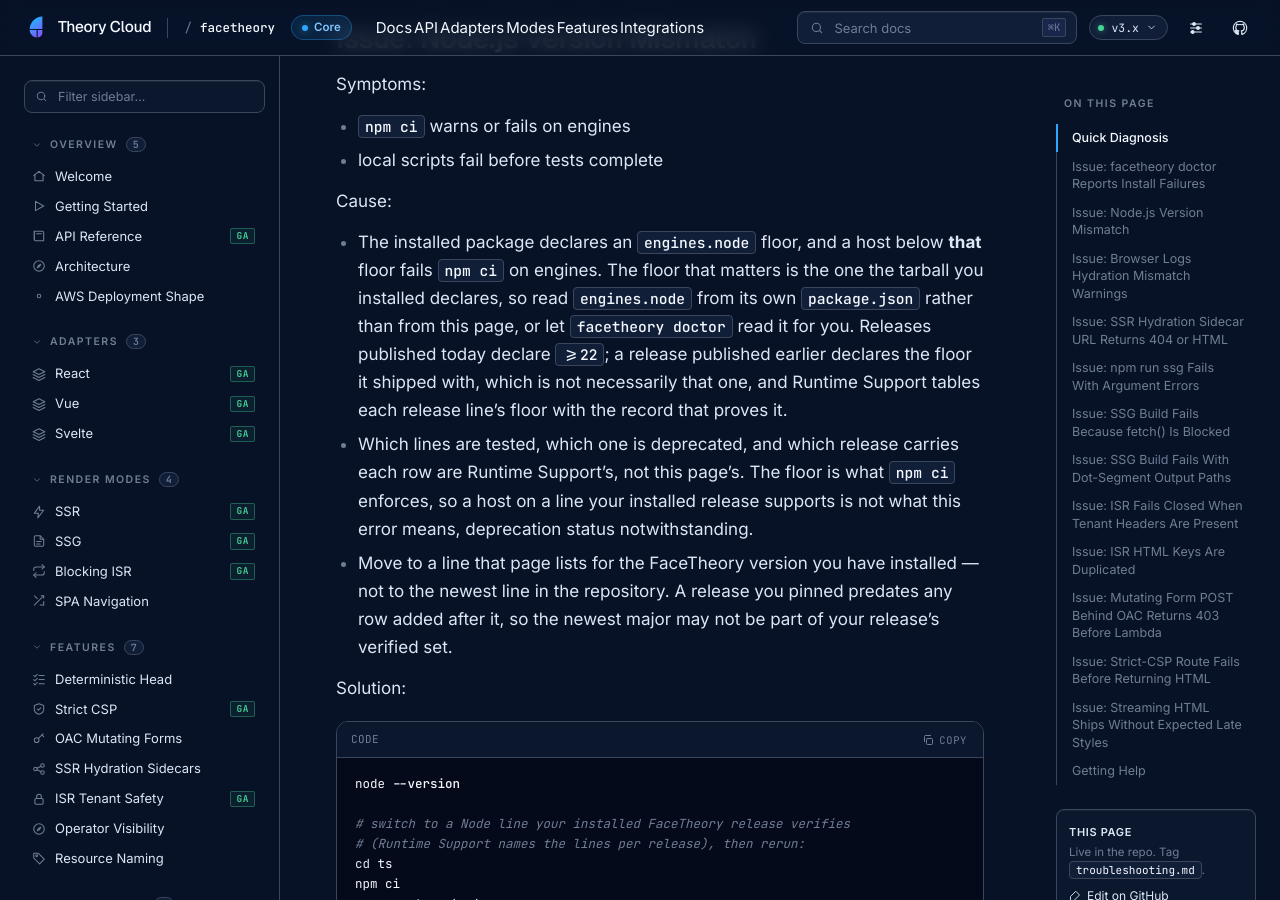
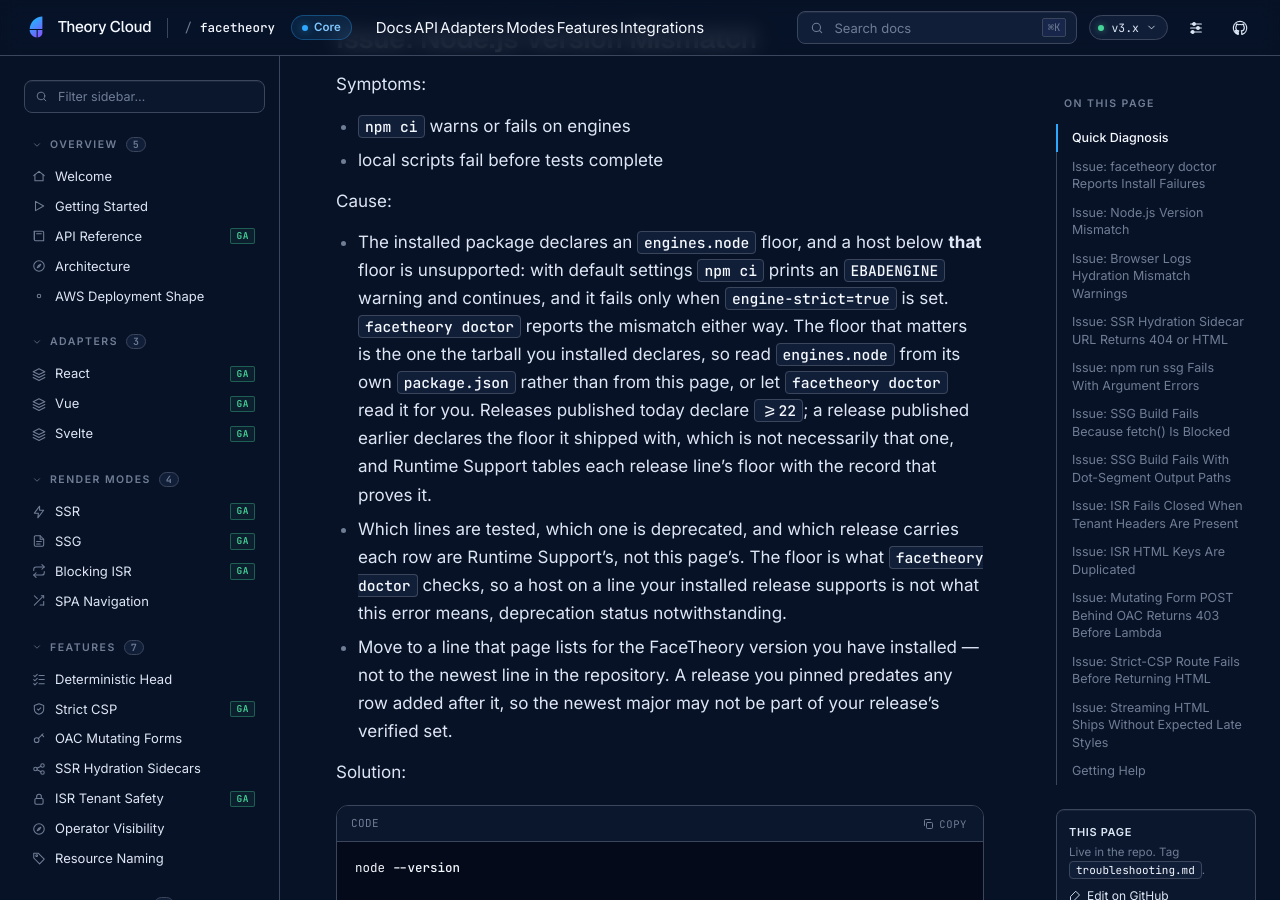
Before and after one commit to theory-cloud/FaceTheory, a Jekyll site: the page built from docs/troubleshooting.md, in a window 1280 px wide and 900 px high, scrolled down 2988 px. Built offline with Jekyll 4.4.1, drawn with Linux system fonts in a browser that asks for light colours.

Commit message:
fix(docs): stop claiming npm ci fails on engines below the floor
Troubleshooting said a host below the installed release's engines.node floor
"fails `npm ci` on engines", and that "the floor is what `npm ci` enforces".
That is false with default settings: npm's engine-strict setting defaults to
false, so `npm ci` prints an EBADENGINE warning and exits 0. It fails only
when engine-strict=true is set. A reader below the declared floor can
therefore install successfully while still unsupported.

Now the page says the floor is unsupported, that with default settings
`npm ci` prints an EBADENGINE warning and continues, that it fails only when
engine-strict=true is set, and that `facetheory doctor` reports the mismatch
either way. The second bullet points at `facetheory doctor` (which has
checkNodeFloor over the installed manifest's engines.node) instead of
claiming npm enforces it. The symptom line "warns or fails" is unchanged, as
is every other word on the page.

Verified offline on npm 11.19.0 / Node v24.21.0 against a local file: tarball
declaring engines.node >=99.0.0: `npm ci` exit 0 with an EBADENGINE warning;
`npm ci --engine-strict=true` exit 1 with error code EBADENGINE.

Closes FT-643-SAN-03.

Generated by Mistral Vibe.
Co-Authored-By: Mistral Vibe <vibe@mistral.ai>

```diff
--- a/docs/troubleshooting.md
+++ b/docs/troubleshooting.md
@@ -88,14 +88,16 @@ Symptoms:
 
 Cause:
 
-- The installed package declares an `engines.node` floor, and a host below **that** floor fails `npm ci` on engines. The
-  floor that matters is the one the tarball you installed declares, so read `engines.node` from its own `package.json`
-  rather than from this page, or let `facetheory doctor` read it for you. Releases published today declare `>=22`; a
-  release published earlier declares the floor it shipped with, which is not necessarily that one, and
-  [Runtime Support](/runtimes/support/) tables each release line's floor with the record that proves it.
+- The installed package declares an `engines.node` floor, and a host below **that** floor is unsupported: with default
+  settings `npm ci` prints an `EBADENGINE` warning and continues, and it fails only when `engine-strict=true` is set.
+  `facetheory doctor` reports the mismatch either way. The floor that matters is the one the tarball you installed
+  declares, so read `engines.node` from its own `package.json` rather than from this page, or let `facetheory doctor`
+  read it for you. Releases published today declare `>=22`; a release published earlier declares the floor it shipped
+  with, which is not necessarily that one, and [Runtime Support](/runtimes/support/) tables each release line's floor
+  with the record that proves it.
 - Which lines are tested, which one is deprecated, and which release carries each row are
-  [Runtime Support](/runtimes/support/)'s, not this page's. The floor is what `npm ci` enforces, so a host on a line your
-  installed release supports is not what this error means, deprecation status notwithstanding.
+  [Runtime Support](/runtimes/support/)'s, not this page's. The floor is what `facetheory doctor` checks, so a host on
+  a line your installed release supports is not what this error means, deprecation status notwithstanding.
 - Move to a line that page lists for the FaceTheory version you have installed — not to the newest line in the
   repository. A release you pinned predates any row added after it, so the newest major may not be part of your release's
   verified set.
```
